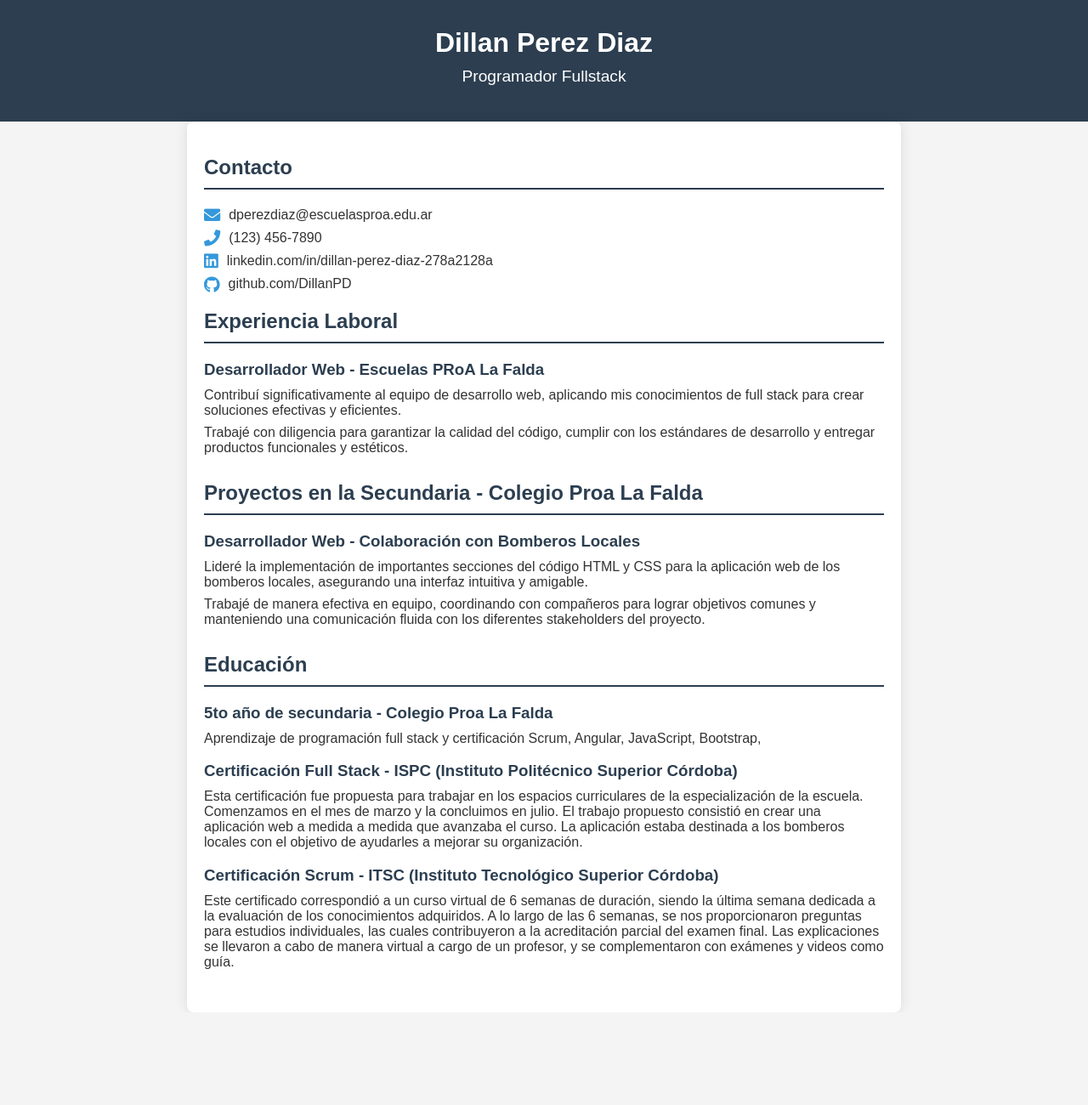
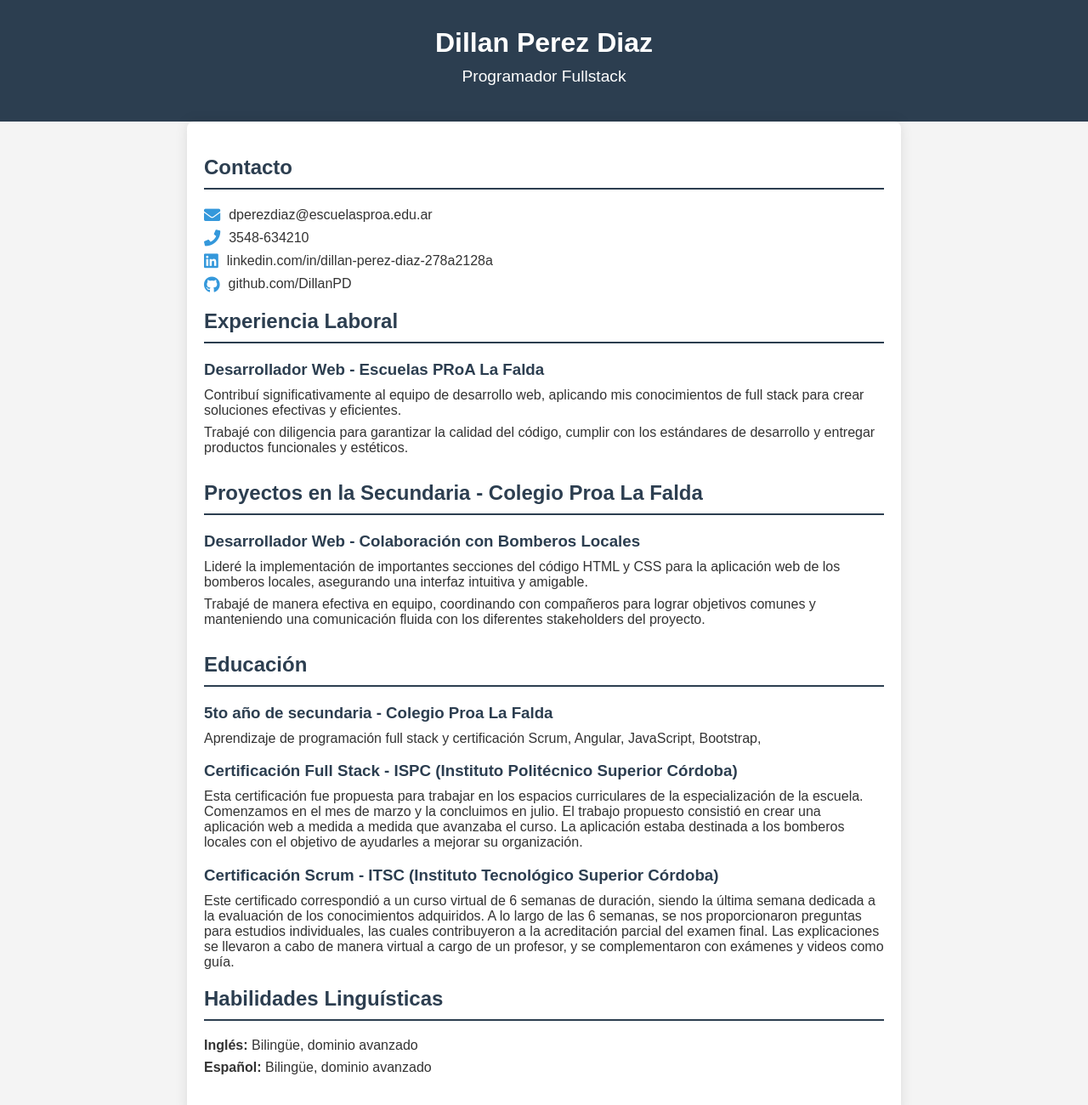
Before and after one commit to DillanPD/dperezdiaz.github.io, a plain HTML site: page Index.html in a window 1280 px wide. Shown: the whole page at 85% size. Before the commit the page ends 1191 px from the top, so only its background shows below. Drawn offline with Linux system fonts and the light colour scheme.

Commit message:
Update Index.html

```diff
--- a/Index.html
+++ b/Index.html
@@ -94,7 +94,7 @@
         <div class="contact-info">
             <h2>Contacto</h2>
             <p><i class="fas fa-envelope"></i> dperezdiaz@escuelasproa.edu.ar</p>
-            <p><i class="fas fa-phone"></i> (123) 456-7890</p>
+            <p><i class="fas fa-phone"></i> 3548-634210</p>
             <p><i class="fab fa-linkedin"></i> linkedin.com/in/dillan-perez-diaz-278a2128a</p>
             <p><i class="fab fa-github"></i> github.com/DillanPD</p>
         </div>
@@ -133,6 +133,9 @@
             <p>Esta certificación fue propuesta para trabajar en los espacios curriculares de la especialización de la escuela. Comenzamos en el mes de marzo y la concluimos en julio. El trabajo propuesto consistió en crear una aplicación web a medida a medida que avanzaba el curso. La aplicación estaba destinada a los bomberos locales con el objetivo de ayudarles a mejorar su organización.</p>
             <h3>Certificación Scrum - ITSC (Instituto Tecnológico Superior Córdoba)</h3>
             <p>Este certificado correspondió a un curso virtual de 6 semanas de duración, siendo la última semana dedicada a la evaluación de los conocimientos adquiridos. A lo largo de las 6 semanas, se nos proporcionaron preguntas para estudios individuales, las cuales contribuyeron a la acreditación parcial del examen final. Las explicaciones se llevaron a cabo de manera virtual a cargo de un profesor, y se complementaron con exámenes y videos como guía.</p>
+            <h2>Habilidades Linguísticas</h2>
+            <p><strong>Inglés:</strong> Bilingüe, dominio avanzado</p>
+            <p><strong>Español:</strong> Bilingüe, dominio avanzado</p>
         </div>
     </section>
 
```
